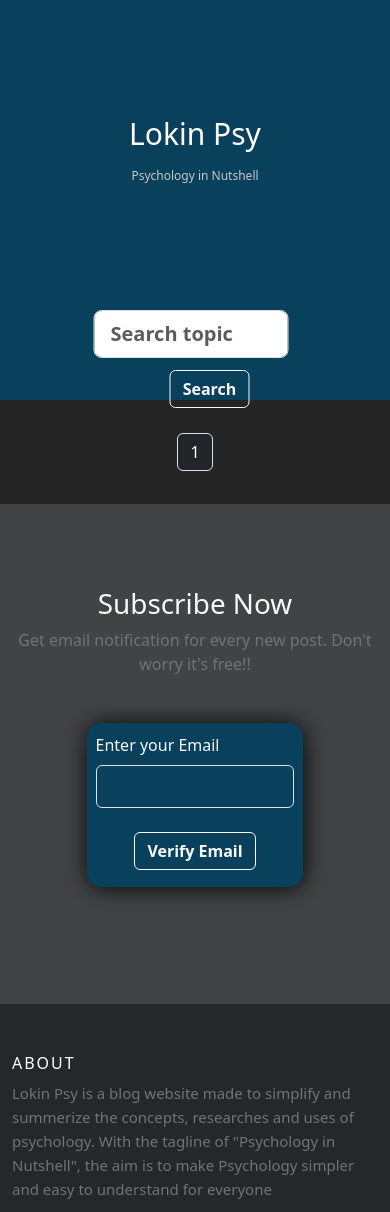
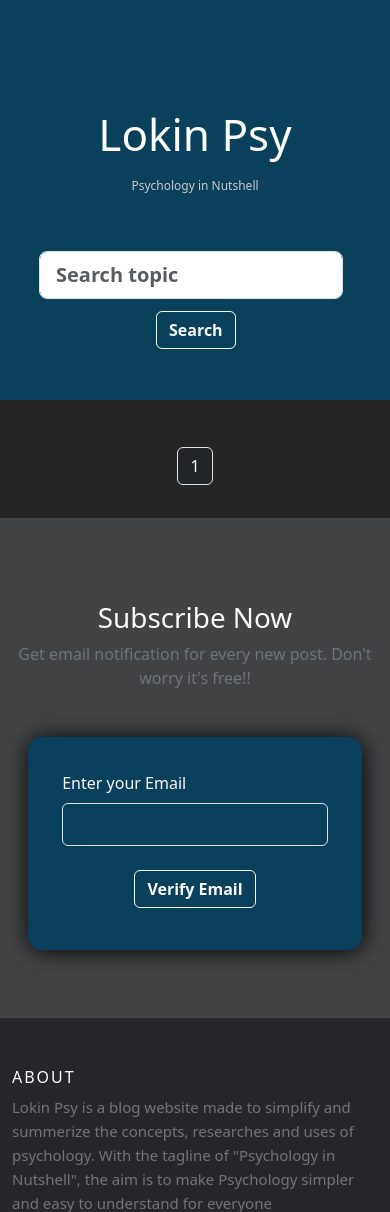
Before and after one commit to lokinpsy/lokinpsy, a Django app: page / in a window 390 px wide. Shown: the part 77-1289 px from the top of the page. Run offline with Django 4.2, Linux system fonts and the light colour scheme; data that the repository does not hold is empty.

Commit message:
Minor Ui upgrade

```diff
--- a/lokinpsy/settings.py
+++ b/lokinpsy/settings.py
@@ -81,7 +81,7 @@ WSGI_APPLICATION = 'lokinpsy.wsgi.application'
 DATABASES = {
     'default': {
         'ENGINE': 'django.db.backends.sqlite3',
-        'NAME': BASE_DIR / 'db.sqlite3',
+        'NAME': BASE_DIR / 'DATABASE',
     }
 }
 
--- a/templates/index.html
+++ b/templates/index.html
@@ -34,30 +34,44 @@
     }
 
     #search-form {
-        position: absolute;
-        top: 65%;
+        position: relative;
+        margin-top: -100px;
         left: 50%;
         transform: translate(-50%, -50%);
         z-index: 3;
+        max-width: 400px;
     }
 
     @media screen and (max-width: 600px) {
       .name {
-        font-size: 30px;
+        font-size: 44px;
         position: absolute;
         top: 25%;
+        width: 100%;
+        text-align: center;
       }
       .tagline {
         font-size: 12px;
         position: absolute;
         top:30%;
+        margin-top:10px;
       }
       #search-form{
-        position: absolute;
-        top: 55%;
+        position: relative;
+        margin-top: -100px;
+        width: 80%;
       }
       .container-bg{
         height: 400px;
+      }
+
+      .sub-container{
+        width: 100%;
+        max-width: none;
+        padding: 24px;
+      }
+      #subForm{
+        padding: 24px;
       }
     }
 
@@ -73,19 +87,40 @@
     }
     .sub-container{
         margin: auto;
-        width: 55%;
+        width: 85%;
         padding: 2%;
         outline: 0.1em solid rgb(9, 64, 91);
         border-radius: 12px;
         box-shadow: 1px 1px 24px rgb(0, 0, 0);
         background-color: rgb(9, 64, 91);
         max-width: 500px;
-        padding-top: 2.3%;
+        padding: 2.3%;
     }
+
     .subcon{
       background-color: rgb(65, 67, 68);
       height: 500px;
     }
+
+    #subForm{
+        padding: 24px;
+    }
+
+    #loader {
+        border: 2px solid #f3f3f3; /* Light grey */
+        border-top: 2px solid #3498db; /* Blue */
+        border-radius: 50%;
+        width: 12px;
+        height: 12px;
+        animation: spin 2s linear infinite;
+    }
+
+    @keyframes spin {
+        0% { transform: rotate(0deg); }
+        100% { transform: rotate(360deg); }
+    }
+
+
 
 </style>
 <script>
@@ -94,12 +129,14 @@ document.addEventListener('DOMContentLoaded', function() {
     const messageDiv = document.getElementById('otpmsg');
     const otpform = document.getElementById('otp-form');
     const subcon = document.getElementById('sub-container');
+    const loader = document.getElementById('loader');
 
     subForm.addEventListener('submit', function(e) {
-        e.preventDefault(); // Prevent default form submission
+        e.preventDefault();
 
         const formData = new FormData(subForm);
-        messageDiv.textContent = 'Sending OTP'
+        messageDiv.textContent = 'Sending OTP';
+        loader.hidden = false;
 
         subcon.style.backgroundColor = 'rgb(9, 64, 91)'
 
@@ -113,9 +150,11 @@ document.addEventListener('DOMContentLoaded', function() {
                 messageDiv.textContent = data.message;
                 subForm.hidden = true;
                 otpform.hidden = false;
+                loader.hidden = true;
           } else {
             messageDiv.textContent = "Email already used";
             subcon.style.backgroundColor = '#FF6961';
+            loader.hidden = true;
           }
         })
         .catch(error => {
@@ -141,7 +180,7 @@ document.addEventListener('DOMContentLoaded', function() {
           <input style="font-weight: bold;" class="form-control form-control-lg" type="text" placeholder="Search topic" name='searchquery' id='searchquery'>
         </div>
         <div class="d-grid gap-2 col-3 mx-auto">
-          <button type="submit" class="btn btn-outline-light my-1 mb-5"><b>Search</b></button>
+          <button type="submit" class="btn btn-outline-light my-1 mb-2"><b>Search</b></button>
         </div>
       </form>
 
@@ -218,6 +257,9 @@ document.addEventListener('DOMContentLoaded', function() {
           </div>
         </form>
         <div class="text-center mt-2" style="color: aliceblue;" id="otpmsg"></div>
+        <div class="loader" id="loader" hidden></div>
+
+
       </div>
     </div>
 
```
Also changed, not shown: templates/contact.html (+9 -1 lines), templates/correq.html (+8 -1 lines), post/views.py (line endings or trailing spaces).
